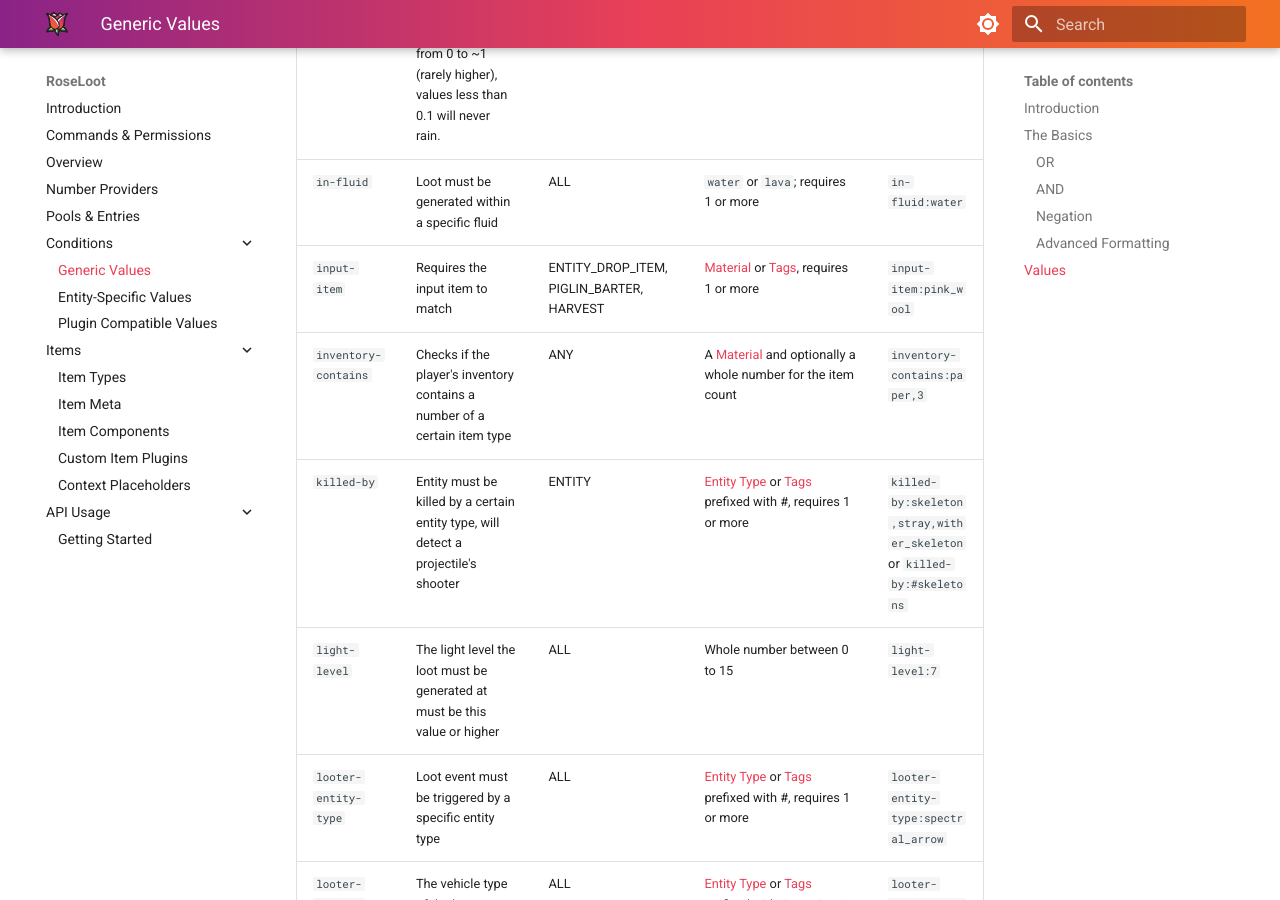
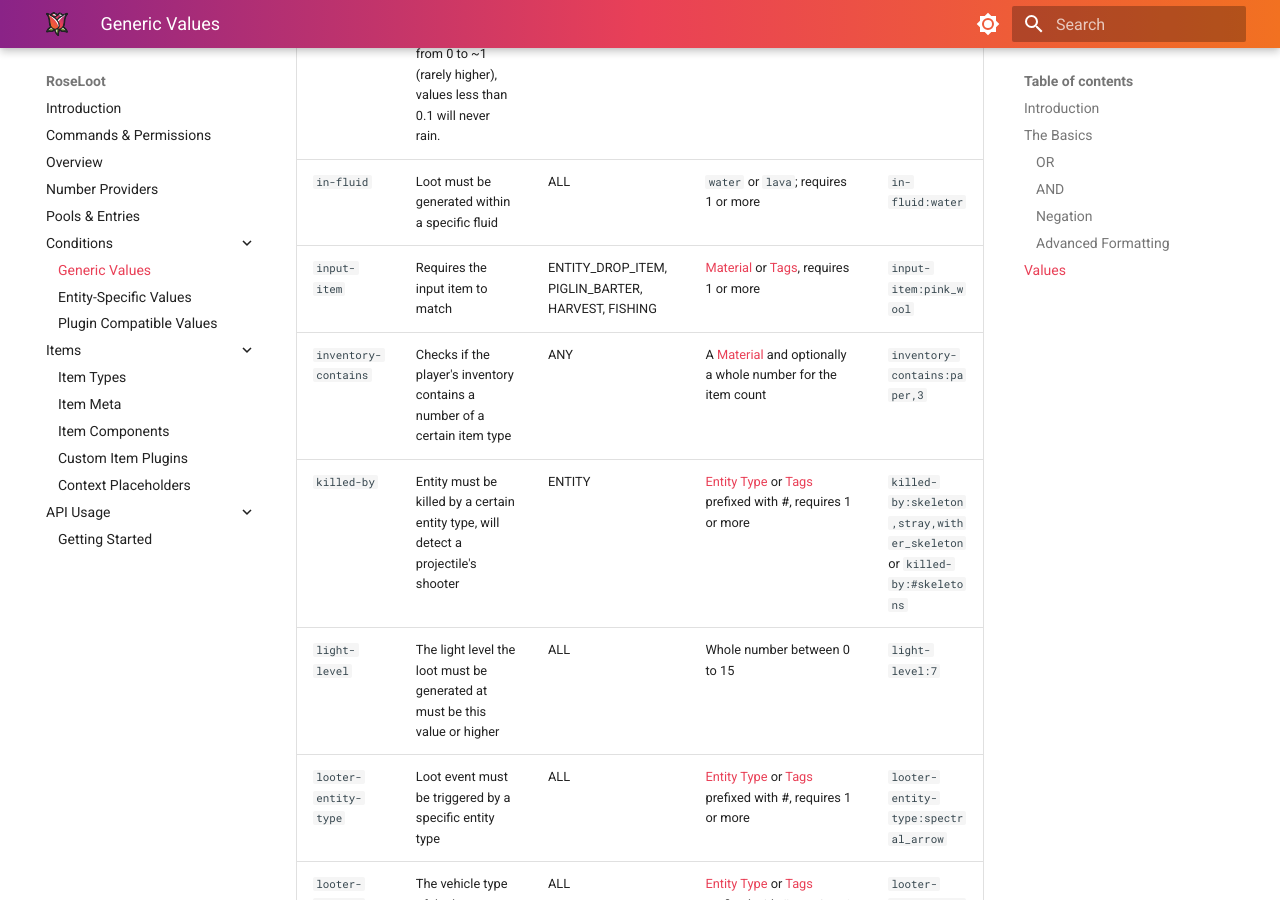
Before and after one commit to Rosewood-Development/RoseWiki, an MkDocs documentation site: the page built from docs/RoseLoot/generic-values.md, in a window 1280 px wide and 900 px high, scrolled down 5374 px. Built offline with MkDocs 1.6.1 and Material for MkDocs 9.7.7, drawn with Linux system fonts in a browser that asks for light colours.

Commit message:
Add FISHING as a RoseLoot input-item valid loot table type

```diff
--- a/docs/RoseLoot/generic-values.md
+++ b/docs/RoseLoot/generic-values.md
@@ -51,7 +51,7 @@ For the `condition-chance` condition, if you wish to use `&&`, `||`, `()`, or `!
 | `has-saddle` | The looted entity must have a saddle | ANY | None | `has-saddle` |
 | `humidity` | Humidity level of the location must be at least this value or higher. This value ranges from 0 to ~1 (rarely higher), values less than 0.1 will never rain. | ALL | Number, supports decimals | `!humidity:0.1` |
 | `in-fluid` | Loot must be generated within a specific fluid | ALL | `water` or `lava`; requires 1 or more | `in-fluid:water` |
-| `input-item` | Requires the input item to match | ENTITY_DROP_ITEM, PIGLIN_BARTER, HARVEST | [Material](https://hub.spigotmc.org/javadocs/bukkit/org/bukkit/Material.html) or [Tags](https://minecraft.wiki/w/Tag#List_of_tags), requires 1 or more | `input-item:pink_wool` |
+| `input-item` | Requires the input item to match | ENTITY_DROP_ITEM, PIGLIN_BARTER, HARVEST, FISHING | [Material](https://hub.spigotmc.org/javadocs/bukkit/org/bukkit/Material.html) or [Tags](https://minecraft.wiki/w/Tag#List_of_tags), requires 1 or more | `input-item:pink_wool` |
 | `inventory-contains` | Checks if the player's inventory contains a number of a certain item type | ANY | A [Material](https://hub.spigotmc.org/javadocs/bukkit/org/bukkit/Material.html) and optionally a whole number for the item count | `inventory-contains:paper,3` |
 | `killed-by` | Entity must be killed by a certain entity type, will detect a projectile's shooter | ENTITY | [Entity Type](https://hub.spigotmc.org/javadocs/bukkit/org/bukkit/entity/EntityType.html) or [Tags](https://minecraft.wiki/w/Tag#Entity_type_tags_2) prefixed with #, requires 1 or more | `killed-by:skeleton,stray,wither_skeleton` or `killed-by:#skeletons` |
 | `light-level` | The light level the loot must be generated at must be this value or higher | ALL | Whole number between 0 to 15 | `light-level:7` |
```
